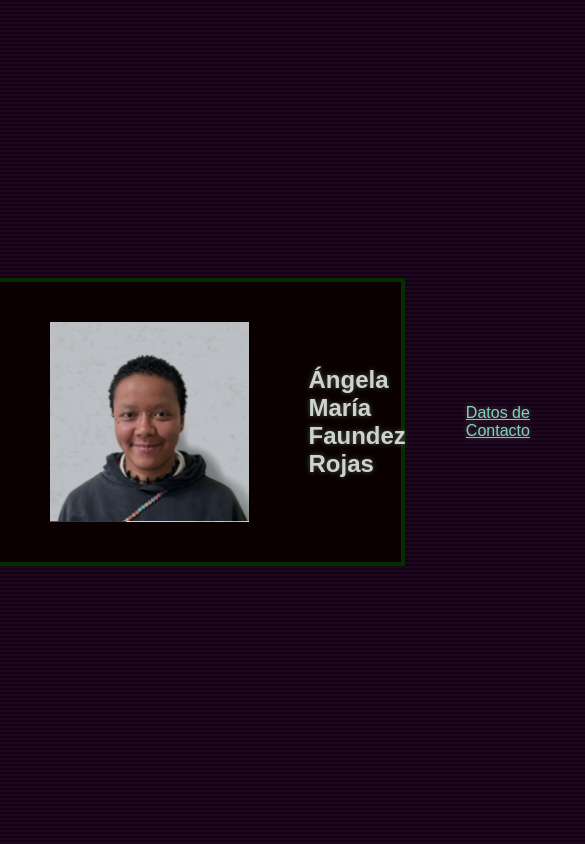
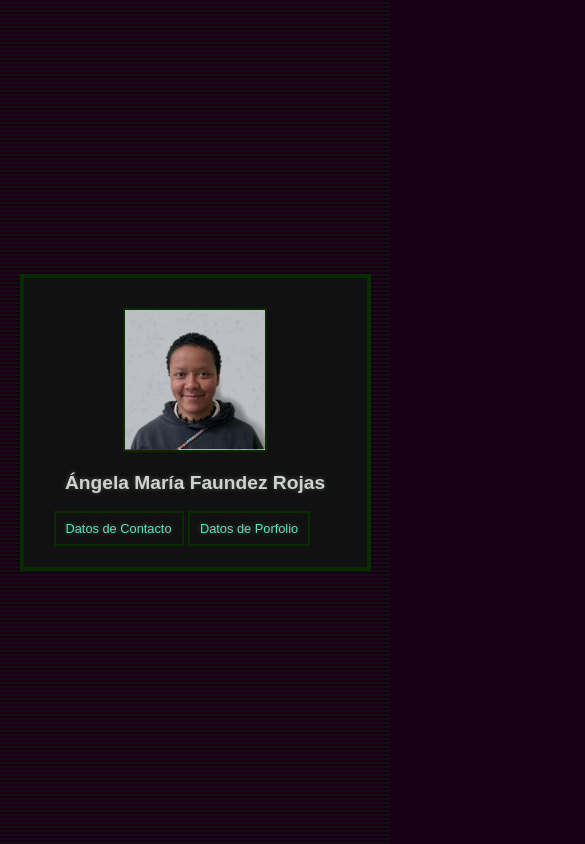
Before and after one commit to angelaroku/portfolio-angela-faundez-rojas, a plain HTML site: page index.html in a window 390 px wide. Shown: the top 844 px of the page, 585 px wide, since content can reach past the window. Drawn offline with Linux system fonts and the light colour scheme.

Commit message:
Agregand cambios en ficheros, cambio en ajustes responsivos

```diff
--- a/index.html
+++ b/index.html
@@ -1,69 +1,131 @@
 <!DOCTYPE html>
-<html lang="en">
-
+<html lang="es">
 <head>
-    <meta charset="UTF-8">
-    <meta name="viewport" content="width=device-width, initial-scale=1.0">
+    <meta charset="UTF-8" />
+    <meta name="viewport" content="width=device-width, initial-scale=1.0"/>
     <title>Portfolio Ángela Faundez</title>
-
     <style>
         body {
             margin: 0;
             padding: 0;
-            background: #150015;
+            font-family: 'Orbitron', sans-serif;
             color: #cdd3cd;
-            font-family: 'Orbitron', sans-serif;
             display: flex;
             justify-content: center;
             align-items: center;
             min-height: 100vh;
-            text-shadow: 0 0 5px #565656;
+            text-shadow: 0 0 5px #505050;
 
-            background-image: repeating-linear-gradient(0deg,
-                    rgba(196, 156, 156, 0.05),
-                    rgba(124, 141, 210, 0.05) 2px,
+            background:
+                repeating-linear-gradient(
+                    0deg,
+                    rgba(0, 255, 0, 0.05),
+                    rgba(0, 255, 0, 0.05) 2px,
                     transparent 2px,
-                    transparent 4px);
+                    transparent 4px
+                ),
+                #150015;
+            background-attachment: fixed;
         }
 
-        section {
-            display: flex;
-            align-items: center;
-
+        .contenedorPrincipal {
+            background: #111;
+            border: 4px solid #072c00;
+            padding: 30px;
+            max-width: 800px;
+            width: 90%;
+            box-sizing: border-box;
         }
 
-        .container {
-            background: #0a0000;
-            border: 4px solid #072c00;
-            padding: 30px;
-            padding-block: 10px;
-            max-width: 800px;
-            width: 90%;
-            position: relative;
-            z-index: 2;
+        .miPerfil {
+            display: flex;
+            flex-direction: row;
+            align-items: center;
+            justify-content: center;
+            gap: 20px;
+            margin-bottom: 25px;
+            flex-wrap: wrap;
         }
 
-        .elemento {
-            padding: 30px;
-            border-radius: 3ch;
+        .miPerfil img {
+            border: 2px solid #072c00;
+            object-fit: cover;
+            width: 180px;
+            height: 180px;
         }
 
-        a.elemento {
-            color: #82d2be;
+        .miPerfil h1 {
+            font-size: 1.4rem;
+            color: #cdd3cd;
+            margin: 0;
+            text-align: center;
+        }
+
+        .linksss {
+            display: flex;
+            justify-content: center;
+            align-items: center;
+            gap: 15px;
+            flex-wrap: wrap;
+            width: 100%;
+        }
+
+        .links a {
+            background-color: #111;
+            border: 2px solid #072c00;
+            padding: 10px 18px;
+            color: #5ae3bc;
+            text-decoration: none;
+            transition: all 0.3s;
+            text-align: center;
+            font-size: 0.9rem;
+            flex: 1 1 180px;
+            max-width: 220px;
+        }
+
+        .links a:hover {
+            background-color: #82d2be;
+            color: #111;
+            text-shadow: none;
+        }
+
+        @media (max-width: 600px) {
+            .container {
+                padding: 20px;
+            }
+
+            .miPerfil h1 {
+                font-size: 1.2rem;
+            }
+
+            .miPerfil img {
+                width: 140px;
+                height: 140px;
+            }
+
+            .links {
+                gap: 10px;
+            }
+
+            .links a {
+                padding: 8px 10px;
+                font-size: 0.8rem;
+                flex: 1;
+            }
         }
     </style>
 </head>
+<body>
+    <main class="contenedorPrincipal">
+        <section class="miPerfil">
+            <img src="images/fotoÁngelaFaundez.png" alt="Foto Ángela Faundez" />
+            <h1>Ángela María Faundez Rojas</h1>
+        </section>
 
-<body>
-    <section class="container">
-        <img class="elemento" src="images/fotoÁngelaFaundez.png" alt="fotoAngela" height="200" width="200">
-        <h1 class="elemento">Ángela María Faundez Rojas</h1>
-        <a class="elemento" href="contacto.html">Datos de Contacto</a>
-        <a class="elemento" href="porfolio.html">Datos de Porfolio</a>
-
-    </section>
-
-
+        <nav class="links">
+            <a href="contacto.html">Datos de Contacto</a>
+            <a href="porfolio.html">Datos de Porfolio</a>
+        </nav>
+    </main>
 </body>
-
 </html>
```
Also changed, not shown: porfolio.html (+25 -36 lines).
